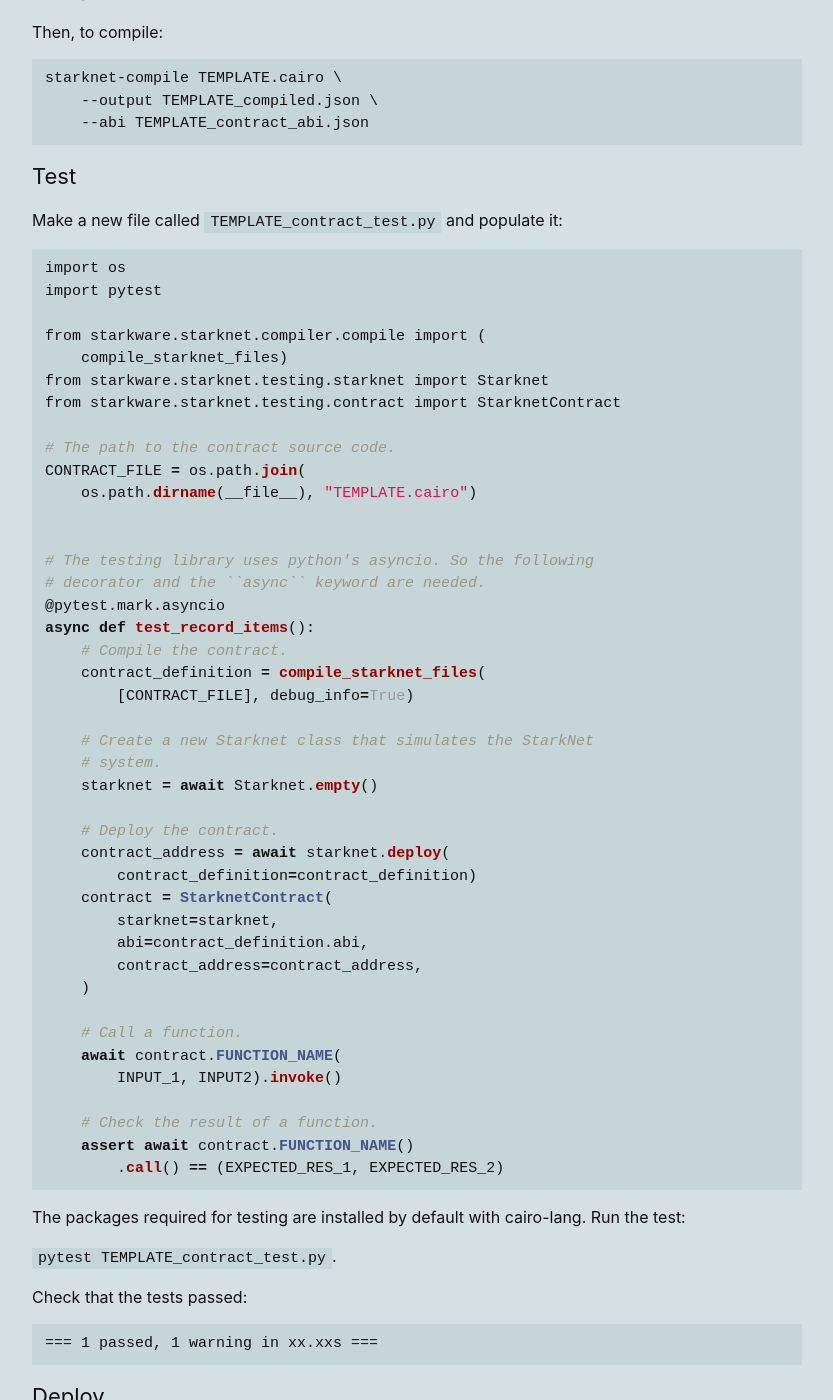
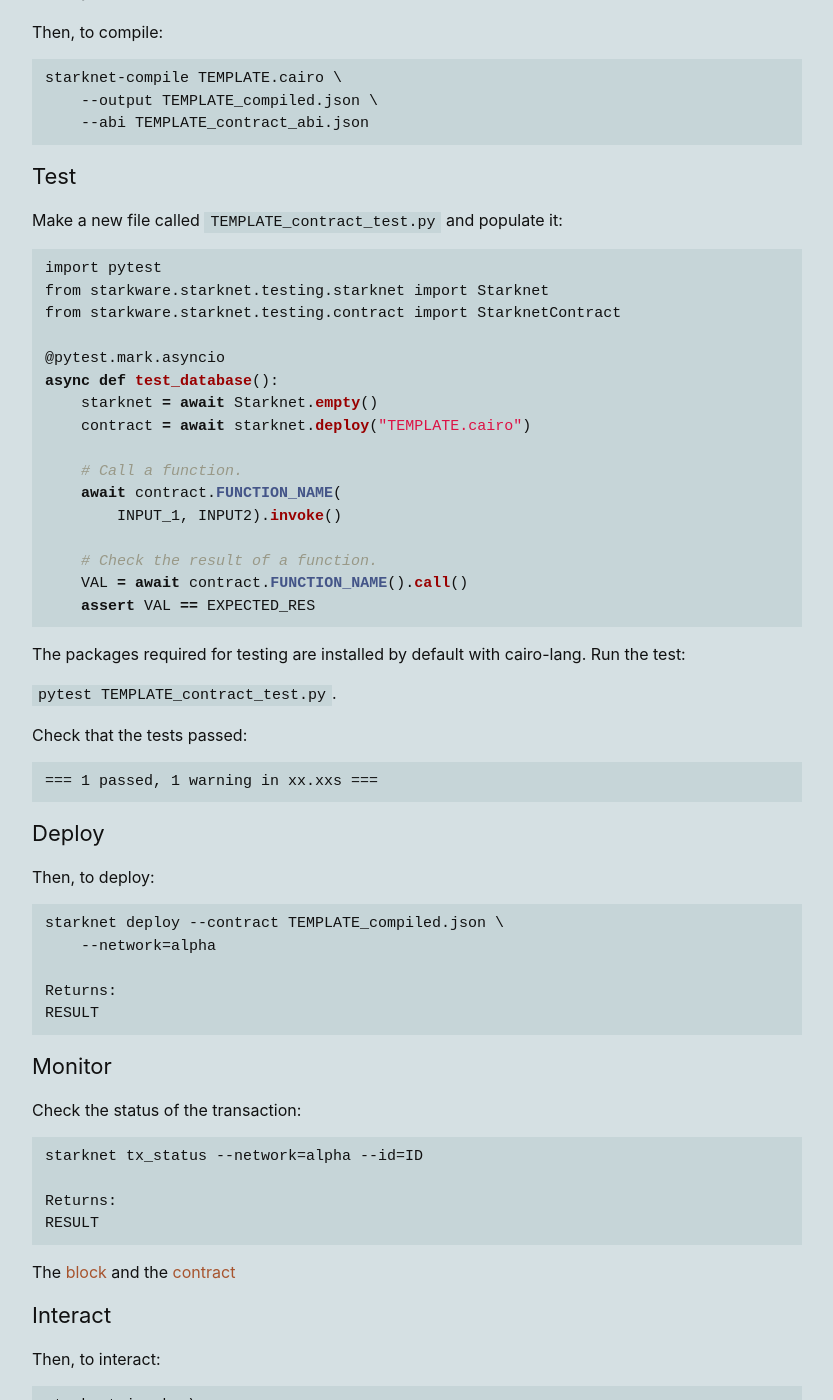
Before and after one commit to perama-v/perama-v.github.io, a Jekyll site: the page built from docs/cairo/examples/TEMPLATE.md, in a window 1280 px wide and 1400 px high, scrolled down 344 px. Shown: the whole window, without its empty margins (223-1056 px from the left). Built offline with Jekyll 4.4.1, drawn with Linux system fonts in a browser that asks for light colours.

````diff
--- a/docs/cairo/examples/TEMPLATE.md
+++ b/docs/cairo/examples/TEMPLATE.md
@@ -29,47 +29,22 @@ starknet-compile TEMPLATE.cairo \
 Make a new file called `TEMPLATE_contract_test.py` and populate it:
 
 ```py
-import os
 import pytest
-
-from starkware.starknet.compiler.compile import (
-    compile_starknet_files)
 from starkware.starknet.testing.starknet import Starknet
 from starkware.starknet.testing.contract import StarknetContract
 
-# The path to the contract source code.
-CONTRACT_FILE = os.path.join(
-    os.path.dirname(__file__), "TEMPLATE.cairo")
-
-
-# The testing library uses python's asyncio. So the following
-# decorator and the ``async`` keyword are needed.
 @pytest.mark.asyncio
-async def test_record_items():
-    # Compile the contract.
-    contract_definition = compile_starknet_files(
-        [CONTRACT_FILE], debug_info=True)
-
-    # Create a new Starknet class that simulates the StarkNet
-    # system.
+async def test_database():
     starknet = await Starknet.empty()
-
-    # Deploy the contract.
-    contract_address = await starknet.deploy(
-        contract_definition=contract_definition)
-    contract = StarknetContract(
-        starknet=starknet,
-        abi=contract_definition.abi,
-        contract_address=contract_address,
-    )
+    contract = await starknet.deploy("TEMPLATE.cairo")
 
     # Call a function.
     await contract.FUNCTION_NAME(
         INPUT_1, INPUT2).invoke()
 
     # Check the result of a function.
-    assert await contract.FUNCTION_NAME()
-        .call() == (EXPECTED_RES_1, EXPECTED_RES_2)
+    VAL = await contract.FUNCTION_NAME().call()
+    assert VAL == EXPECTED_RES
 ```
 
 The packages required for testing are installed by default with cairo-lang.
````
Also changed, not shown: docs/cairo/by_example.md (+1 -0 lines), docs/cairo/examples/struct_arguments.md (added, +187 -0 lines).
